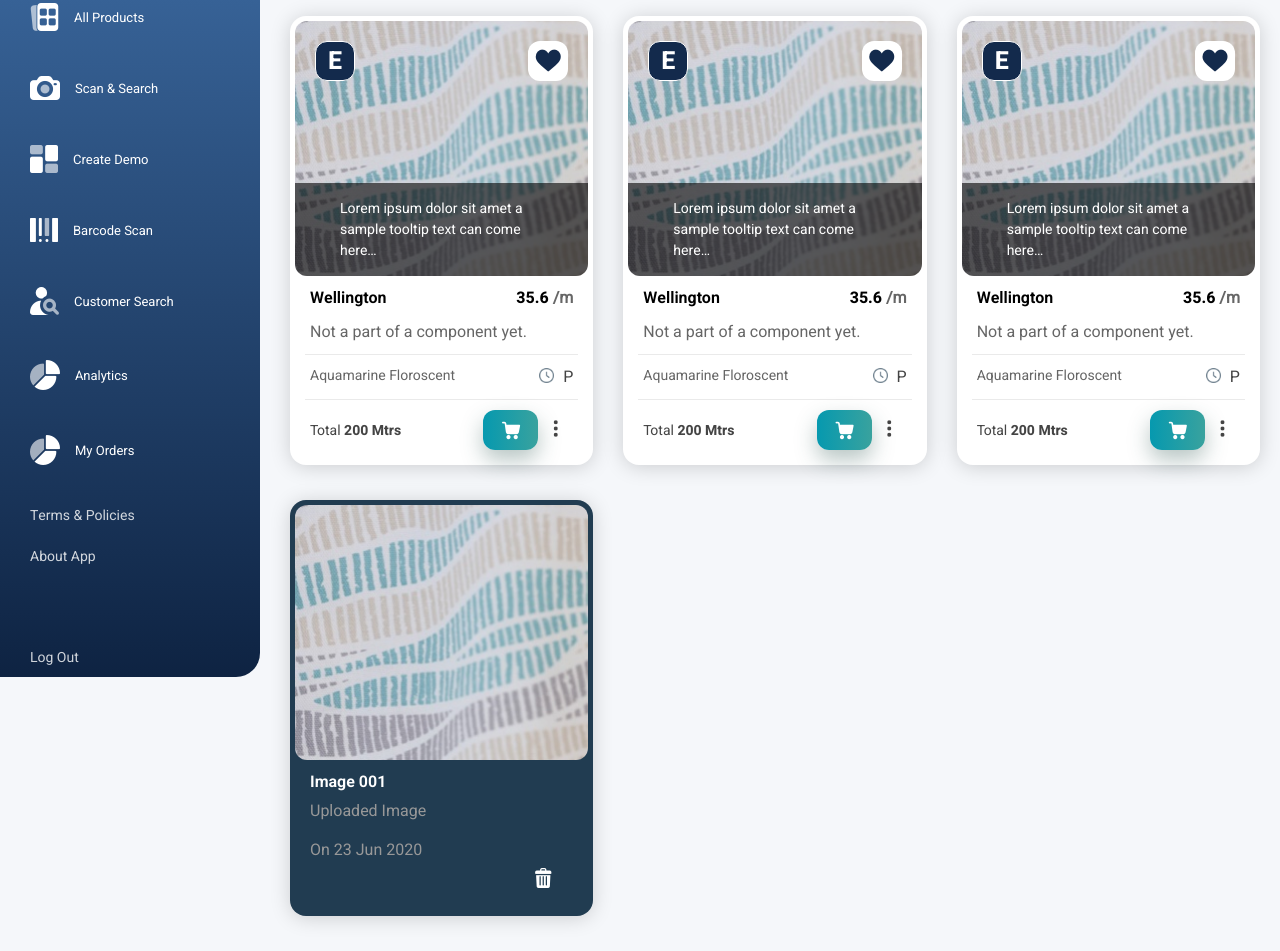
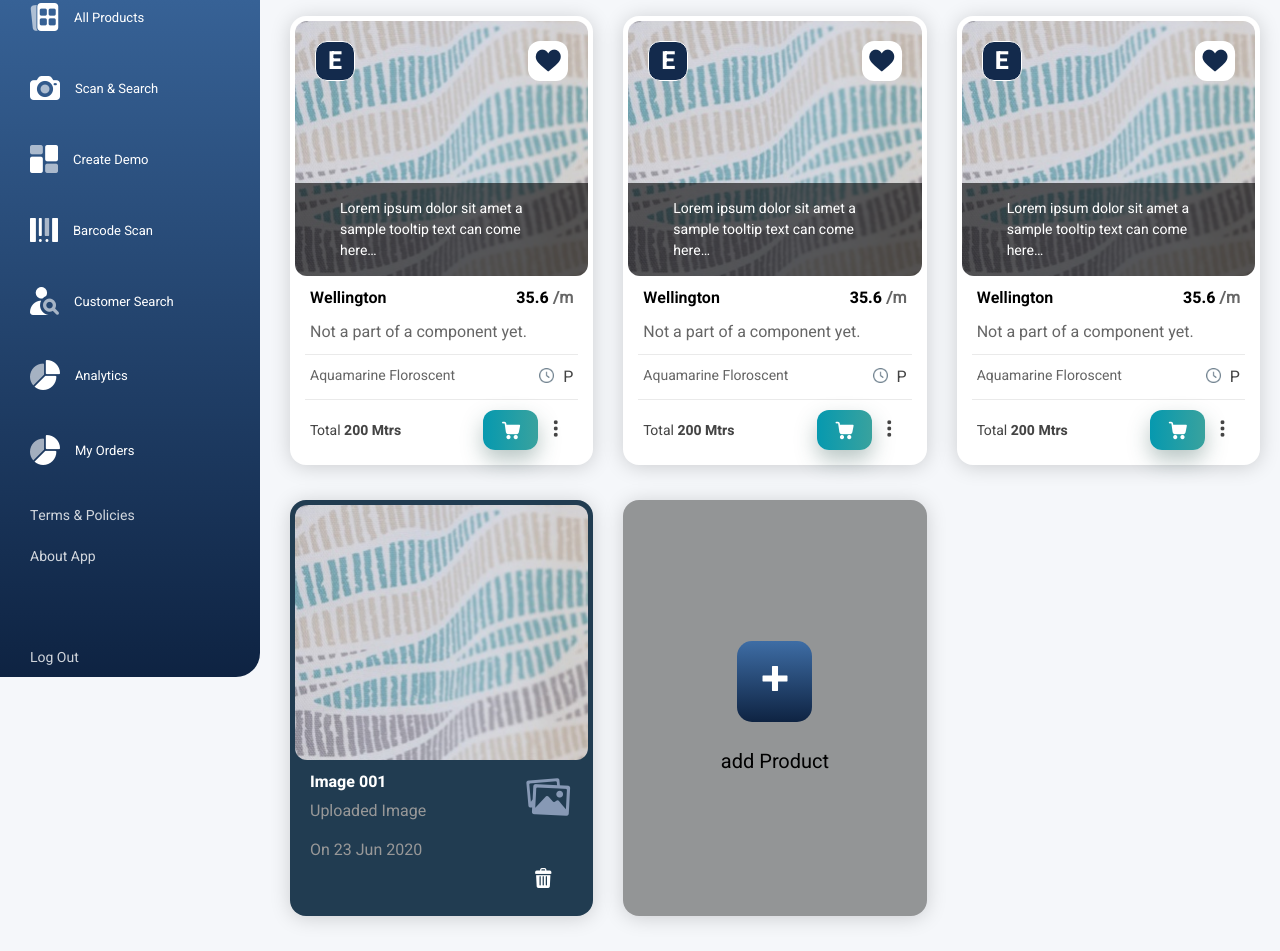
Before and after one commit to ganeshnikale/artFabric, a website: page demo-details.html in a window 1280 px wide. Shown: the part 190-1141 px from the top of the page. Drawn offline with Linux system fonts and the light colour scheme.

Commit message:
demo-details

```diff
--- a/app/sass/component/_buttons.scss
+++ b/app/sass/component/_buttons.scss
@@ -137,3 +137,16 @@ button.btn {
 .btn__icon {
     @include font-size(25);
 }
+
+
+
+.btn-add-product {
+    @include gradient( #3e6da5, #0e2342, vertical);
+    color: $white;
+    border: none;
+    @include border-radius(15px);
+    padding: spacing(25);
+    i {
+        @include font-size(25)
+    }
+}
--- a/app/sass/component/_forms.scss
+++ b/app/sass/component/_forms.scss
@@ -70,3 +70,18 @@ textarea.form-control {
     padding: 2rem;
     min-height: 100px;
 }
+
+
+.meter-placeholder {
+    position: relative;
+     &:after {
+        content: "/m";
+        position: absolute;
+        bottom: 22%;
+        color: $gray2;
+        right: 10px;
+        z-index: 999999;
+        @include opacity(.40);
+        @include font-size(18);
+     }
+}
--- a/app/sass/page/_demo-details.scss
+++ b/app/sass/page/_demo-details.scss
@@ -4,7 +4,7 @@
     .product-image-title {
         color: $white;
         @include font-size(16);
-        font-family: $fontSemiBold;
+        font-family: $fontBold;
         margin-bottom: 5px;
     }
     p {
@@ -22,5 +22,26 @@
     }
     .card__list--price-details {
         border-bottom: transparent;
+        .icon-images {
+            @include font-size(50);
+            color: #8799b5;
+        }
     }
 }
+
+
+.add-product {
+    height: 100%;
+    min-height: 300px;
+    align-items: center;
+    justify-content: center;
+    display: flex;
+    flex-direction: column;
+    background: rgba($black, .4);
+
+    p {
+        color: $black;
+        @include font-size(20);
+    }
+
+}
--- a/demo-details.html
+++ b/demo-details.html
@@ -343,7 +343,7 @@
                                                     <p>On 23 Jun 2020</p>
                                                 </div>
                                                 <div class="col-sm-4 end-sm">
-
+                                                    <i class="icon icon-images"></i>
                                                 </div>
 
                                                <div class="col-sm-12 end-sm">
@@ -352,6 +352,17 @@
                                             </div>
                                         </div>
                                     </div>
+                                </div>
+                            </div>
+                        </div>
+
+                        <div class="col-sm-6 col-xl-4 col-xxl-3">
+                            <div class="card__list--wraper">
+                                <div class="card card__list add-product">
+                                    <button class="btn-add-product mb-5">
+                                        <i class="icon icon-plus"></i>
+                                    </button>
+                                   <p>add Product</p>
                                 </div>
                             </div>
                         </div>
```
Also changed, not shown: notes-details.html (+3 -3 lines), dist/css/style.css, 1 other file.
